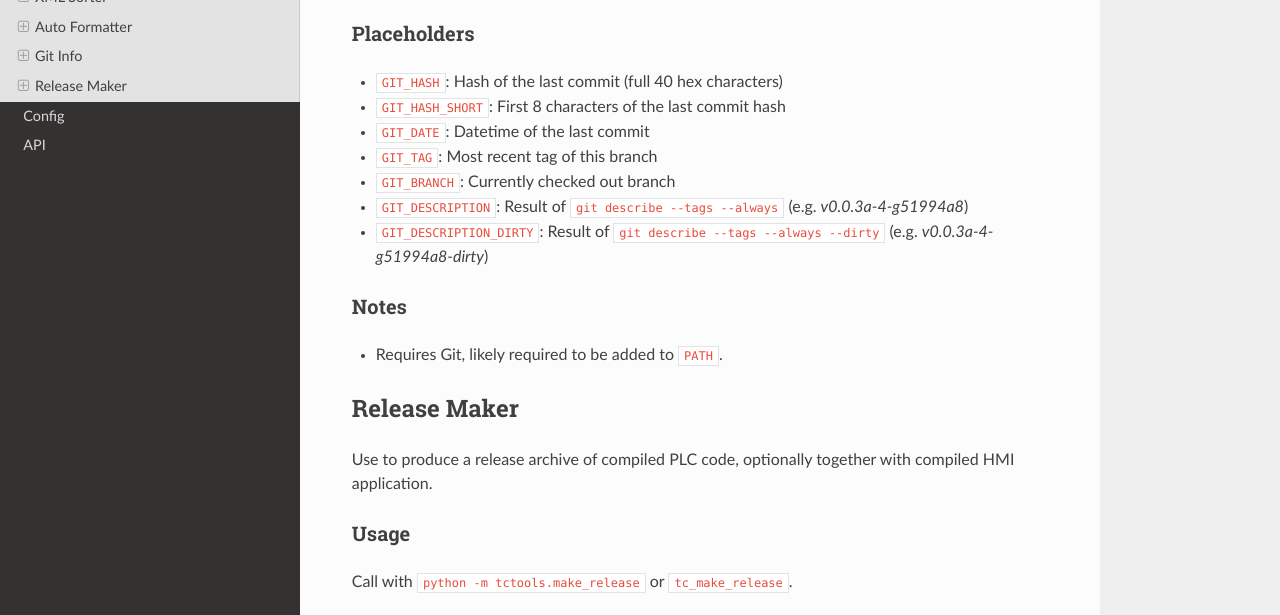
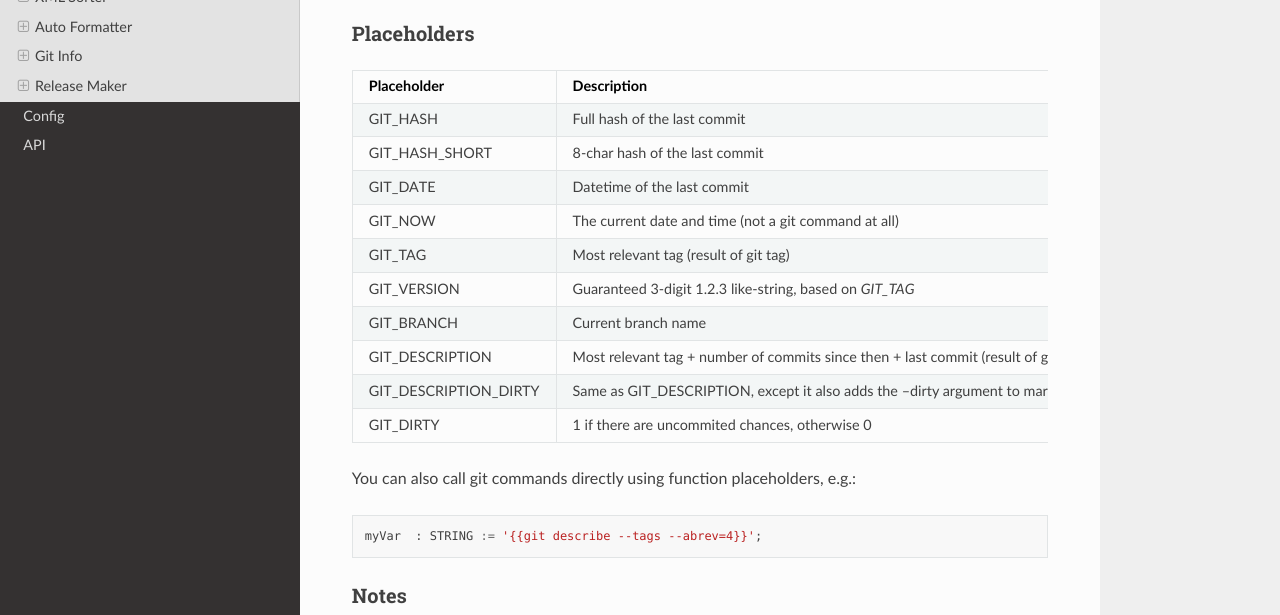
Before and after one commit to DEMCON/twincat-tools, a Sphinx documentation site: the page built from docs/pages/tools.rst, in a window 1280 px wide and 900 px high, scrolled down 2379 px, cut to the strip 186-801 px from the top of the window. Built offline with Sphinx 7.4.7 and the Read the Docs theme 3.1.0, drawn with Linux system fonts in a browser that asks for light colours.

Commit message:
Updated gitinfo documentation

```diff
--- a/docs/pages/tools.rst
+++ b/docs/pages/tools.rst
@@ -148,13 +148,51 @@ Call with ``python -m tctools.git_info`` or ``tc_git_info``.
 Placeholders
 ------------
 
-* ``GIT_HASH``: Hash of the last commit (full 40 hex characters)
-* ``GIT_HASH_SHORT``: First 8 characters of the last commit hash
-* ``GIT_DATE``: Datetime of the last commit
-* ``GIT_TAG``: Most recent tag of this branch
-* ``GIT_BRANCH``: Currently checked out branch
-* ``GIT_DESCRIPTION``: Result of ``git describe --tags --always`` (e.g. `v0.0.3a-4-g51994a8`)
-* ``GIT_DESCRIPTION_DIRTY``: Result of ``git describe --tags --always --dirty`` (e.g. `v0.0.3a-4-g51994a8-dirty`)
+.. list-table::
+   :widths: 25 50 25
+   :header-rows: 1
+
+   * - Placeholder
+     - Description
+     - Example
+   * - GIT_HASH
+     - Full hash of the last commit
+     - 4cc498b3c37375d8d9138fdab553ced012cafc7a
+   * - GIT_HASH_SHORT
+     - 8-char hash of the last commit
+     - ``4cc498b3``
+   * - GIT_DATE
+     - Datetime of the last commit
+     - ``17-12-2024 12:47:10``
+   * - GIT_NOW
+     - The current date and time (not a git command at all)
+     - ``19-12-2024 16:20:35``
+   * - GIT_TAG
+     - Most relevant tag (result of git tag)
+     - ``v1.0.0``
+   * - GIT_VERSION
+     - Guaranteed 3-digit 1.2.3 like-string, based on `GIT_TAG`
+     - ``1.0.0``
+   * - GIT_BRANCH
+     - Current branch name
+     - ``master``
+   * - GIT_DESCRIPTION
+     - Most relevant tag + number of commits since then + last commit (result of git describe --tags --always)
+     - ``v0.0.1-1-g4cc498b``
+   * - GIT_DESCRIPTION_DIRTY
+     - Same as GIT_DESCRIPTION, except it also adds the --dirty argument to mark if there were uncommitted changes
+     - ``v0.0.1-1-g4cc498b-dirty``
+   * - GIT_DIRTY
+     - 1 if there are uncommited chances, otherwise 0
+     - ``0``
+
+
+You can also call git commands directly using function placeholders, e.g.:
+
+.. code-block::
+
+   myVar  : STRING := '{{git describe --tags --abrev=4}}';
+
 
 Notes
 -----
```
Also changed, not shown: 1 other file.
